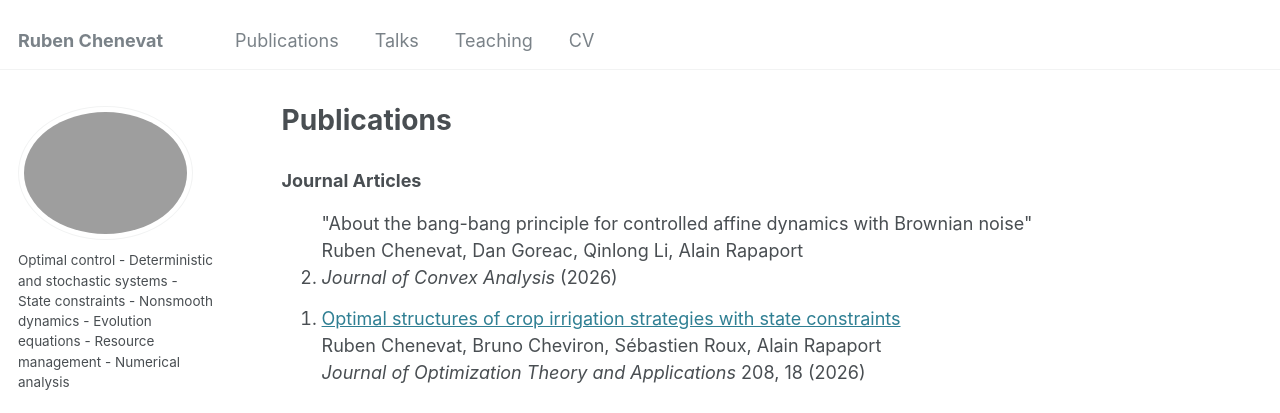
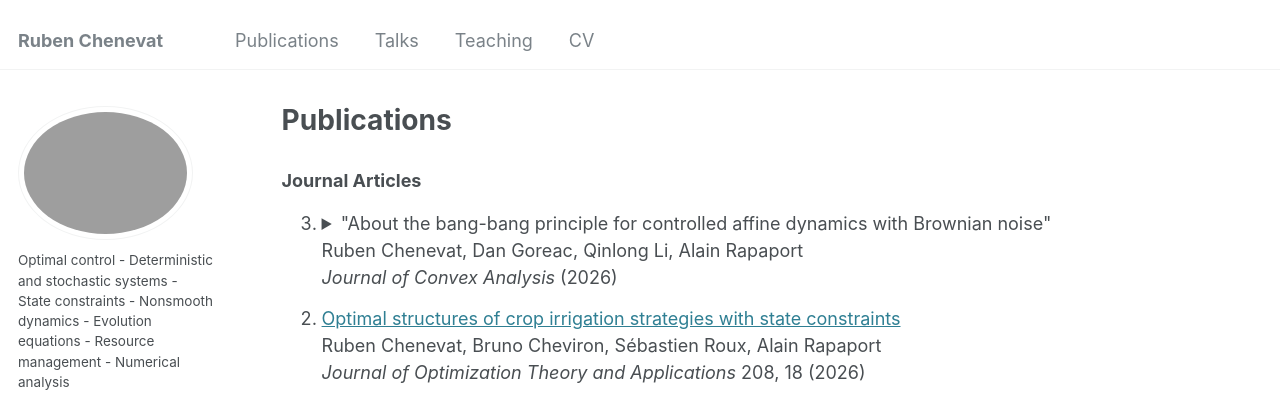
Before and after one commit to rubenchenevat/rubenchenevat.github.io, a Jekyll site: the page built from _pages/publications.html, in a window 1280 px wide. Shown: the top 413 px of the page. Built offline with Jekyll 4.4.1, drawn with Linux system fonts in a browser that asks for light colours; some web fonts are replaced.

Commit message:
Update publications.html

```diff
--- a/_pages/publications.html
+++ b/_pages/publications.html
@@ -40,7 +40,7 @@ author_profile: true
 }
 
 .publication-details summary {
-    display: inline-block;
+    display: list-item;
     cursor: pointer;
 }
 
@@ -63,11 +63,9 @@ author_profile: true
     <li>
         <details class="publication-details">
             <summary>
-                <div>
-                    "About the bang-bang principle for controlled affine dynamics with Brownian noise"<br>
-                    Ruben Chenevat, Dan Goreac, Qinlong Li, Alain Rapaport<br>
-                    <em>Journal of Convex Analysis</em> (2026)
-                </div>
+                "About the bang-bang principle for controlled affine dynamics with Brownian noise"<br>
+                Ruben Chenevat, Dan Goreac, Qinlong Li, Alain Rapaport<br>
+                <em>Journal of Convex Analysis</em> (2026)
             </summary>
             <div class="publication-extra">
                 <p>
```
